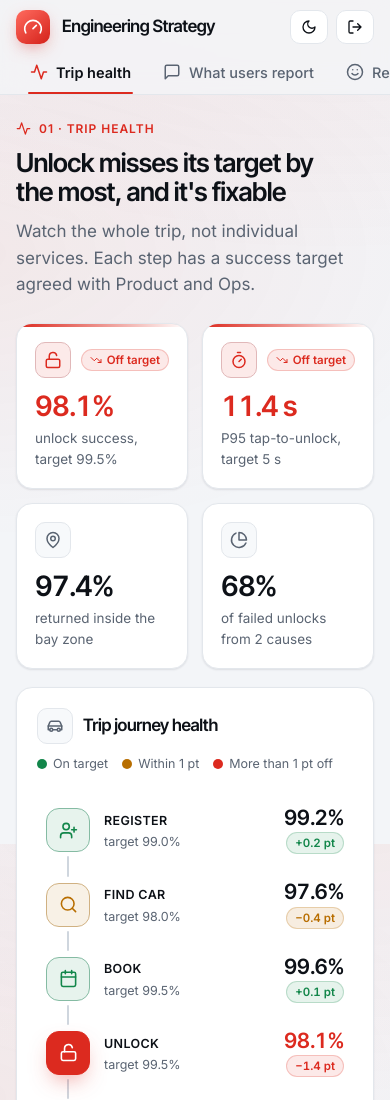
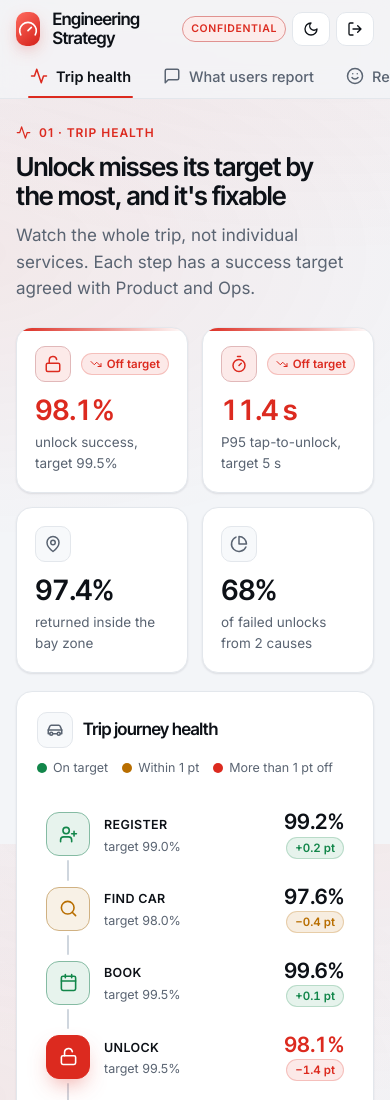
Before and after one commit to tanmoy-bh/engineering-strategy, a website: page public/index.html in a window 390 px wide. Shown: the top 1100 px of the page. Drawn offline with Linux system fonts and the light colour scheme.

Commit message:
Mark the page Confidential in the header
A red Confidential chip with a lock icon sits first in the header on
every tab, and stays visible on phones, where the header now keeps to
one line.

Co-Authored-By: Claude Opus 5.5 <noreply@anthropic.com>

```diff
--- a/public/index.html
+++ b/public/index.html
@@ -60,6 +60,7 @@ header{position:sticky;top:0;z-index:10;background:color-mix(in srgb,var(--bg) 7
 .meta{display:flex;flex-wrap:wrap;align-items:center;gap:8px}
 .chip{display:inline-flex;align-items:center;gap:6px;font-size:12.5px;color:var(--mute);padding:5px 10px;border:1px solid var(--line);border-radius:999px;background:var(--surface);white-space:nowrap}
 .chip .i{width:14px;height:14px}
+.chip.conf{color:var(--red);font-weight:600;letter-spacing:.06em;text-transform:uppercase;font-size:11.5px;border-color:color-mix(in srgb,var(--red) 45%,var(--line));background:color-mix(in srgb,var(--red) 9%,var(--surface))}
 .icon-btn{display:inline-flex;align-items:center;justify-content:center;gap:6px;height:34px;min-width:34px;padding:0 10px;border-radius:10px;border:1px solid var(--line);background:var(--surface);color:var(--ink);font:500 13px Inter,sans-serif;text-decoration:none;cursor:pointer;transition:transform .2s var(--ease),border-color .2s,background .2s}
 .icon-btn:hover{transform:translateY(-1px);border-color:var(--line2)}
 .icon-btn .i{width:16px;height:16px}
@@ -289,6 +290,9 @@ footer{max-width:1180px;margin:0 auto;padding:8px max(3vw,16px) 36px;font-size:1
 @media(max-width:960px){.grid2,.fric{grid-template-columns:minmax(0,1fr)}.figs{grid-template-columns:repeat(2,minmax(0,1fr))}.metrics{grid-template-columns:repeat(2,minmax(0,1fr))}.ctl{grid-template-columns:minmax(0,1fr)}.opts{justify-self:start}.fl{flex-direction:row;overflow-x:auto;padding-bottom:4px;scrollbar-width:none}.fl button{flex:none}.fl button:hover{transform:translateY(-2px)}}
 @media(max-width:720px){
   .meta .chip,.brand small,.icon-btn .lbl{display:none}
+  .meta .chip.conf{display:inline-flex;padding:4px 8px;font-size:10.5px}
+  .meta .chip.conf .i{display:none}
+  .meta{flex-wrap:nowrap;gap:6px;flex:none}
   .hd{flex-wrap:nowrap;padding-top:10px}.brand h1{font-size:17px}.logo{width:34px;height:34px;border-radius:10px}.tabs{margin-top:6px}
   .rail{grid-template-columns:repeat(5,minmax(7.2em,1fr));overflow-x:auto;padding-bottom:4px}
   .metrics{grid-template-columns:minmax(0,1fr)}
@@ -374,6 +378,7 @@ footer{max-width:1180px;margin:0 auto;padding:8px max(3vw,16px) 36px;font-size:1
   <symbol id="i-smile" viewBox="0 0 24 24"><circle cx="12" cy="12" r="10"/><path d="M8 14s1.5 2 4 2 4-2 4-2M9 9h.01M15 9h.01"/></symbol>
   <symbol id="i-layers" viewBox="0 0 24 24"><path d="m12 2 10 5-10 5L2 7z"/><path d="m2 17 10 5 10-5M2 12l10 5 10-5"/></symbol>
   <symbol id="i-phone" viewBox="0 0 24 24"><rect x="6" y="2" width="12" height="20" rx="3"/><path d="M11 18h2"/></symbol>
+  <symbol id="i-lock" viewBox="0 0 24 24"><rect x="4" y="11" width="16" height="10" rx="2"/><path d="M8 11V7a4 4 0 0 1 8 0v4"/></symbol>
   <symbol id="i-down" viewBox="0 0 24 24"><path d="m22 17-8.5-8.5-5 5L2 7"/><path d="M16 17h6v-6"/></symbol>
 </svg>
 
@@ -384,6 +389,7 @@ footer{max-width:1180px;margin:0 auto;padding:8px max(3vw,16px) 36px;font-size:1
       <div><h1>Engineering Strategy</h1><small>Unlock to return · by Tanmoy Bhattacharjee</small></div>
     </div>
     <div class="meta">
+      <span class="chip conf" title="Confidential: prepared for discussion, please do not share"><svg class="i"><use href="#i-lock"/></svg>Confidential</span>
       <span class="chip"><svg class="i"><use href="#i-chart"/></svg>Sample data, public information only</span>
       <span class="chip">Not affiliated with GetGo</span>
       <button class="icon-btn" id="theme" type="button" aria-label="Switch colour theme"><svg class="i"><use href="#i-moon"/></svg></button>
```
